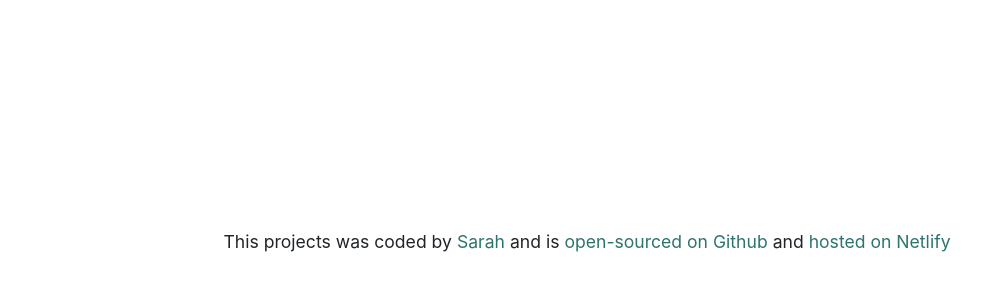
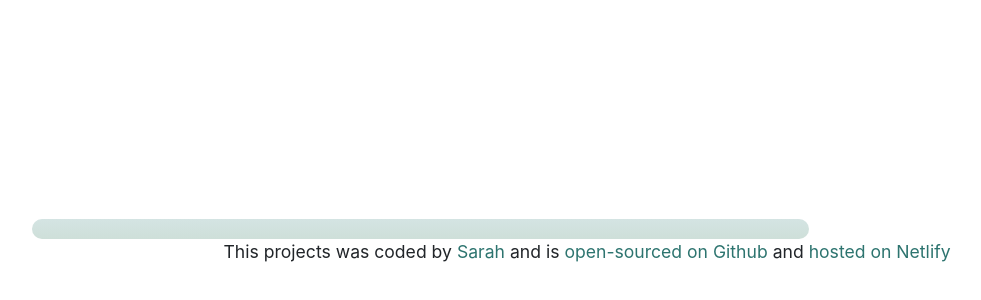
Before and after one commit to SarahPruene/wetter-react-app, a React (Create React App) app: page / in a window 1280 px wide. Shown: the part 158-458 px from the top of the page, without its empty margins (53-1034 px from the left). Built offline with nearby package versions, Linux system fonts and the light colour scheme.

Commit message:
add style to weather.js

```diff
--- a/src/App.css
+++ b/src/App.css
@@ -62,3 +62,12 @@ p {
 .App footer span {
   color: #2d746f;
 }
+
+.Weather {
+  width: clamp(400px, 70%, 800px);
+  height: auto;
+  background: #ebfcfb;
+  background-image: linear-gradient(180deg, #d4e4e3, #cedfd9);
+  border-radius: 25px;
+  padding: 10px;
+}
```
Also changed, not shown: src/Weather.js (+3 -5 lines), 1 other file (tests, documents, lock files or other folders).
